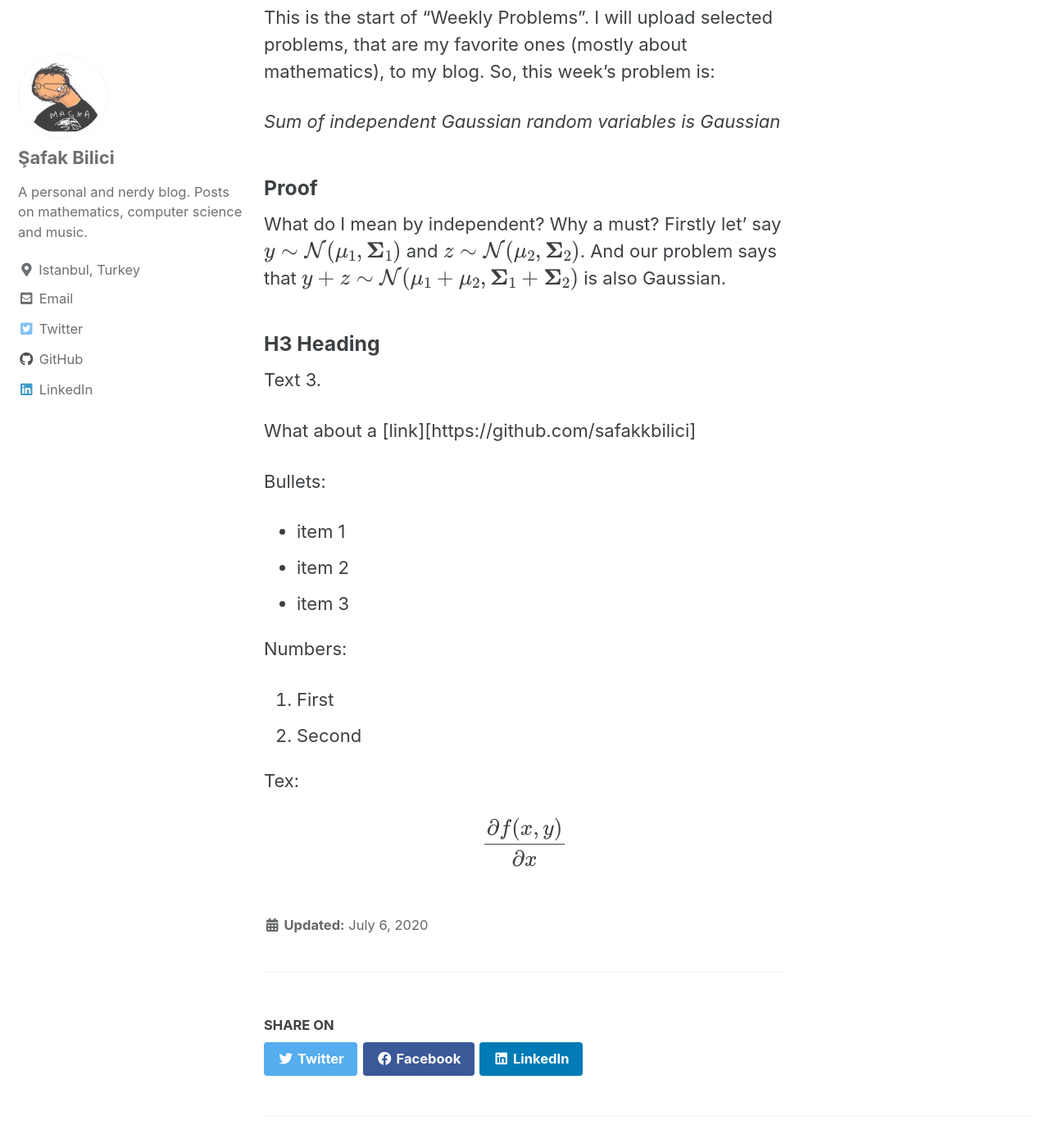
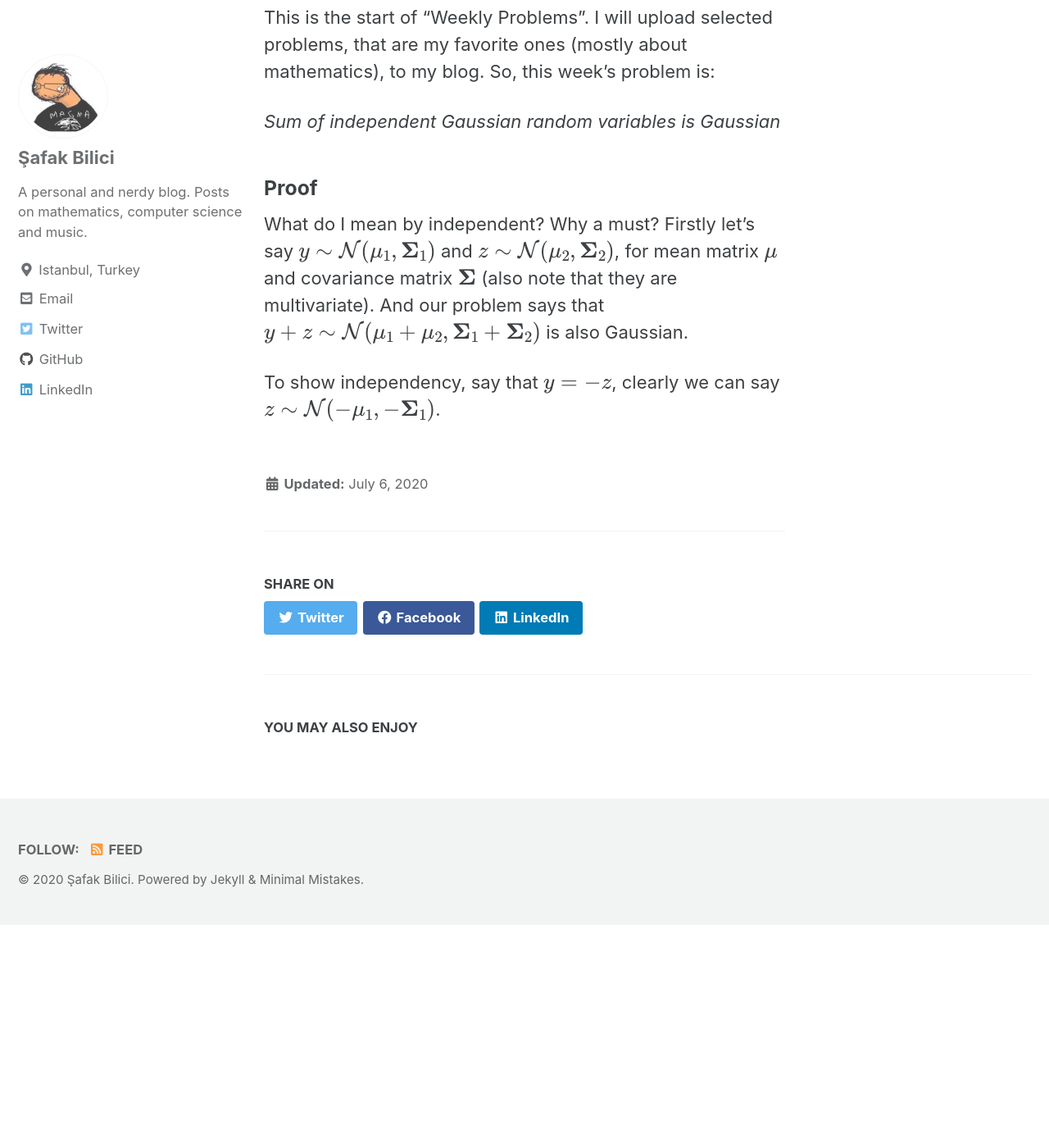
Before and after one commit to safakkbilici/safakkbilici.github.io, a Jekyll site: the page built from _posts/2020-07-06-getting-started.md, in a window 1280 px wide and 1400 px high, scrolled down 652 px. Shown: the whole window at 82% size. Built offline with Jekyll 4.4.1, drawn with Linux system fonts in a browser that asks for light colours; cached includes are drawn as plain includes; formulas are drawn with MathJax 3; after the commit the page ends 1780 px from its top, so only the background shows below that.

Commit message:
gaussians added

```diff
--- a/_posts/2020-07-06-getting-started.md
+++ b/_posts/2020-07-06-getting-started.md
@@ -16,25 +16,6 @@
 
 ### Proof
 
-What do I mean by independent? Why a must? Firstly let' say $$y \sim \mathcal{N}(\mu_1,\boldsymbol\Sigma_1)$$ and $$z \sim \mathcal{N}(\mu_2,\boldsymbol\Sigma_2)$$. And our problem says that $$y+z \sim \mathcal{N}(\mu_1 +\mu_2,\boldsymbol\Sigma_1+\boldsymbol\Sigma_2)$$ is also Gaussian.
+What do I mean by independent? Why a must? Firstly let's say $$y \sim \mathcal{N}(\mu_1,\boldsymbol\Sigma_1)$$ and $$z \sim \mathcal{N}(\mu_2,\boldsymbol\Sigma_2)$$, for mean matrix $$\mu$$ and covariance matrix $$\boldsymbol\Sigma$$ (also note that they are multivariate). And our problem says that $$y+z \sim \mathcal{N}(\mu_1 +\mu_2,\boldsymbol\Sigma_1+\boldsymbol\Sigma_2)$$ is also Gaussian.
 
-### H3 Heading
-
-Text 3.
-
-What about a [link][https://github.com/safakkbilici]
-
-Bullets:
-
-* item 1
-+ item 2
-- item 3
-
-Numbers:
-
-1. First
-2. Second
-
-Tex:
-
-$$\frac{\partial f(x,y)}{\partial x}$$
+To show independency, say that $$y=-z$$, clearly we can say $$z \sim \mathcal{N}(-\mu_1,-\boldsymbol\Sigma_1)$$.
```
